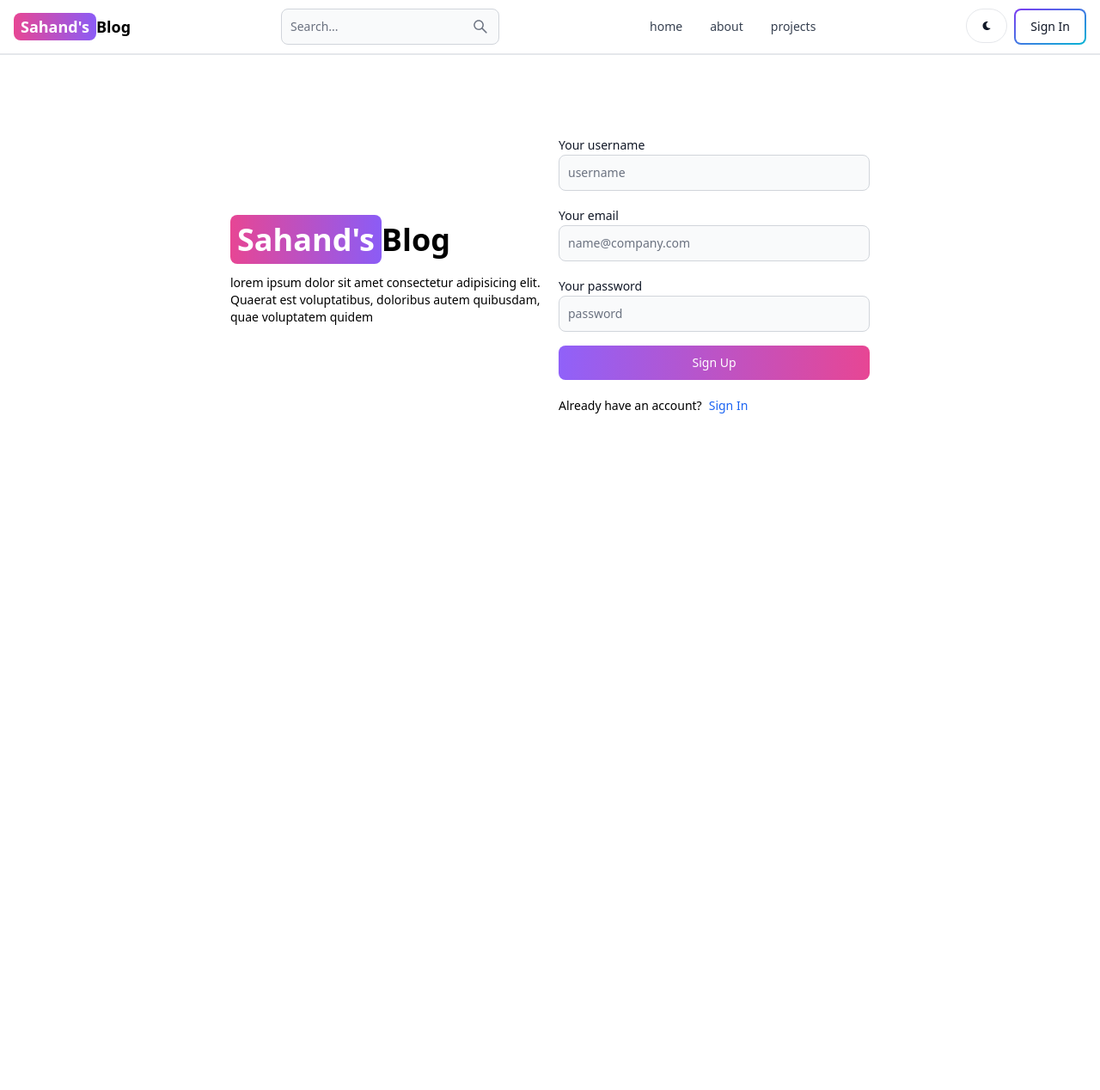
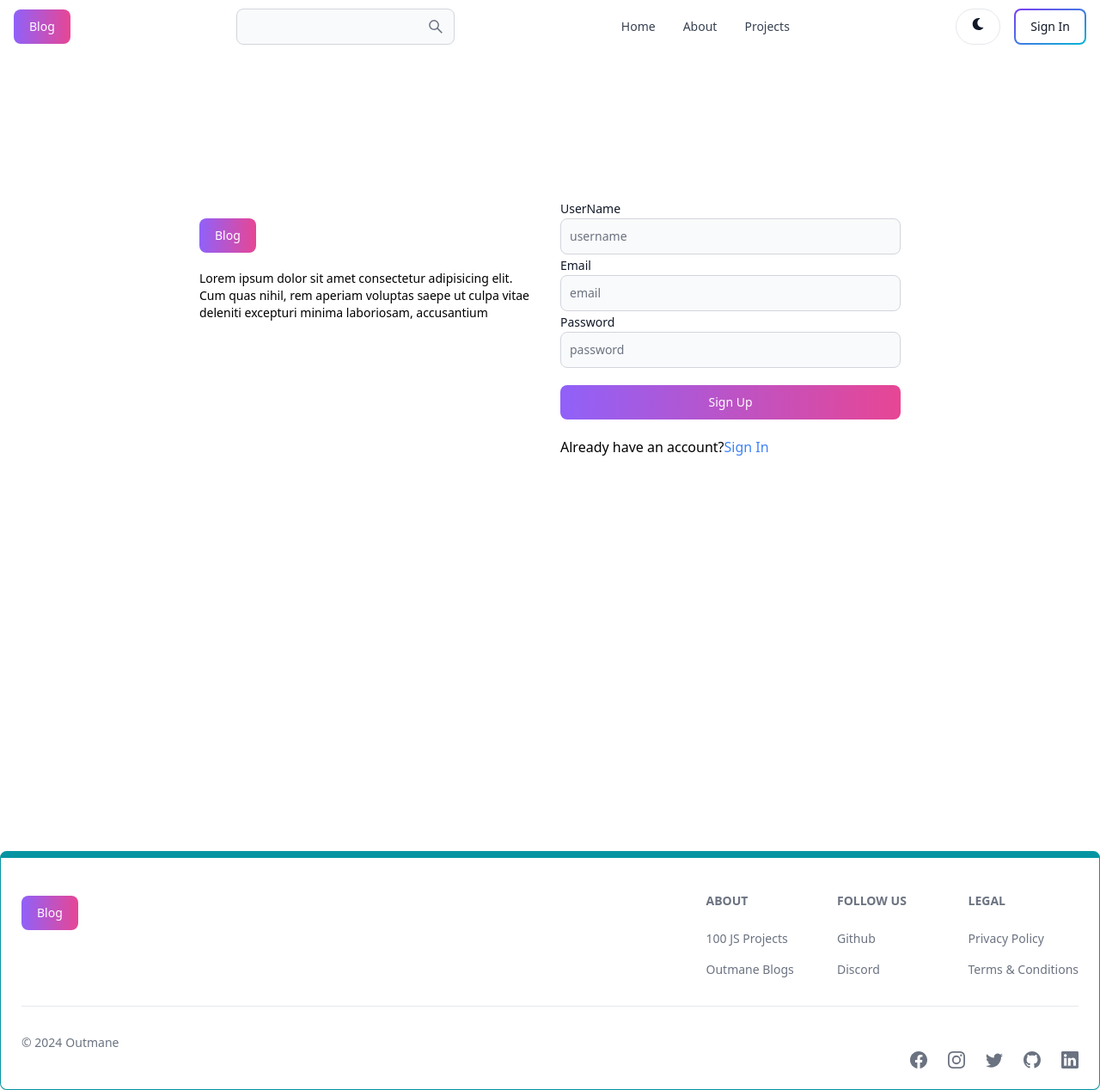
Before and after one commit to outmane33/mern-blog, a React (Vite) app in the folder client/: page /sign-up in a window 1280 px wide. Shown: the whole page at 86% size. Before the commit the page ends 944 px from the top, so only its background shows below. Built offline with nearby package versions, Linux system fonts and the light colour scheme.

Commit message:
create footer

```diff
--- a/client/src/App.jsx
+++ b/client/src/App.jsx
@@ -1,4 +1,3 @@
-import React from "react";
 import { BrowserRouter, Routes, Route } from "react-router-dom";
 import Home from "./pages/Home";
 import About from "./pages/About";
@@ -7,7 +6,7 @@ import SignUp from "./pages/SignUp";
 import Dashboard from "./pages/Dashboard";
 import Projects from "./pages/Projects";
 import Header from "./components/Header";
-
+import Footer from "./components/Footer";
 export default function App() {
   return (
     <BrowserRouter>
@@ -20,6 +19,7 @@ export default function App() {
         <Route path="/projects" element={<Projects />} />
         <Route path="/dashboard" element={<Dashboard />} />
       </Routes>
+      <Footer />
     </BrowserRouter>
   );
 }
--- /dev/null
+++ b/client/src/components/Footer.jsx
@@ -0,0 +1,101 @@
+import { Button, Footer } from "flowbite-react";
+import {
+  BsFacebook,
+  BsInstagram,
+  BsTwitter,
+  BsGithub,
+  BsLinkedin,
+} from "react-icons/bs";
+export default function FooterComponent() {
+  return (
+    <Footer container className="border border-t-8 border-teal-500">
+      <div className="w-full max-w-7xl mx-auto">
+        <div className="grid w-full justify-between sm:flex md:grid-cols-1">
+          <div>
+            <Button className="mt-5" gradientDuoTone="purpleToPink">
+              Blog
+            </Button>
+          </div>
+
+          <div className="grid grid-cols-2 gap-8 mt-4 sm:grid-cols-3 sm:gap-6">
+            {/*  first column */}
+            <div>
+              <Footer.Title title="about" />
+              <Footer.LinkGroup col>
+                <Footer.Link
+                  href="https://github.com/pankod/refine"
+                  target="_blank"
+                  rel="noopener noreferrer"
+                >
+                  100 JS Projects
+                </Footer.Link>
+                <Footer.Link
+                  href="/about"
+                  target="_blank"
+                  rel="noopener noreferrer"
+                >
+                  Outmane Blogs
+                </Footer.Link>
+              </Footer.LinkGroup>
+            </div>
+            {/* second column */}
+            <div>
+              <Footer.Title title="FOLLOW US" />
+              <Footer.LinkGroup col>
+                <Footer.Link
+                  href="https://github.com/pankod/refine"
+                  target="_blank"
+                  rel="noopener noreferrer"
+                >
+                  Github
+                </Footer.Link>
+                <Footer.Link
+                  href="/about"
+                  target="_blank"
+                  rel="noopener noreferrer"
+                >
+                  Discord
+                </Footer.Link>
+              </Footer.LinkGroup>
+            </div>
+            {/* third column */}
+            <div>
+              <Footer.Title title="LEGAL" />
+              <Footer.LinkGroup col>
+                <Footer.Link
+                  href="https://github.com/pankod/refine"
+                  target="_blank"
+                  rel="noopener noreferrer"
+                >
+                  Privacy Policy
+                </Footer.Link>
+                <Footer.Link
+                  href="/about"
+                  target="_blank"
+                  rel="noopener noreferrer"
+                >
+                  Terms & Conditions
+                </Footer.Link>
+              </Footer.LinkGroup>
+            </div>
+          </div>
+        </div>
+        <Footer.Divider />
+        <div className="w-full sm:flex sm:items-center: sm:justify-normal">
+          <Footer.Copyright
+            href="#"
+            by="Outmane"
+            year={new Date().getFullYear()}
+          />
+        </div>
+        <div className="flex gap-6 sm:mt-0 mt-4 sm:justify-end">
+          <Footer.Icon href="#" icon={BsFacebook} />
+          <Footer.Icon href="#" icon={BsInstagram} />
+          <Footer.Icon href="#" icon={BsTwitter} />
+          <Footer.Icon href="#" icon={BsGithub} />
+          <Footer.Icon href="#" icon={BsLinkedin} />
+        </div>
+      </div>
+    </Footer>
+  );
+}
--- a/client/src/components/Header.jsx
+++ b/client/src/components/Header.jsx
@@ -1,4 +1,3 @@
-import React from "react";
 import { Button, Navbar, TextInput } from "flowbite-react";
 import { Link, useLocation } from "react-router-dom";
 import { AiOutlineSearch } from "react-icons/ai";
@@ -6,45 +5,39 @@ import { FaMoon } from "react-icons/fa";
 export default function Header() {
   const path = useLocation().pathname;
   return (
-    <Navbar className="border-b-2">
-      <Link
-        to="/"
-        className="whitespace-nowrap text-sm sm:text-lg font-semibold dark:text-white"
-      >
-        <span className="px-2 py-1 bg-gradient-to-r from-pink-500 to-violet-500 rounded-lg text-white">
-          Sahand's
-        </span>
+    <Navbar>
+      <Button className="order-1" gradientDuoTone="purpleToPink">
         Blog
-      </Link>
+      </Button>
       <TextInput
         type="text"
-        placeholder="Search..."
         rightIcon={AiOutlineSearch}
-        className="hidden lg:block"
+        className="order-2 hidden sm:inline"
       />
-      <Button className="w-12 h-10 lg:hidden " color="gray" pill>
+      <Button className="order-2 sm:hidden " pill color="gray">
         <AiOutlineSearch />
       </Button>
-      <div className="flex gap-2 md:order-2">
-        <Button pill color="gray" className="w-12 h-10 hidden sm:block">
+
+      <div className="flex order-3 md:order-4 gap-4">
+        <Button pill color="gray">
           <FaMoon />
         </Button>
-        <Link to="/login">
-          <Button gradientDuoTone="purpleToBlue" outline>
-            Sign In
-          </Button>
-        </Link>
+
+        <Button gradientDuoTone="purpleToBlue" outline>
+          Sign In
+        </Button>
         <Navbar.Toggle />
       </div>
-      <Navbar.Collapse>
+
+      <Navbar.Collapse className="order-4 md:order-3">
         <Navbar.Link active={path === "/"} as={"div"}>
-          <Link to="/">home</Link>
+          <Link to="/">Home</Link>
         </Navbar.Link>
         <Navbar.Link active={path === "/about"} as={"div"}>
-          <Link to="/about">about</Link>
+          <Link to="/about">About</Link>
         </Navbar.Link>
         <Navbar.Link active={path === "/projects"} as={"div"}>
-          <Link to="/projects">projects</Link>
+          <Link to="/projects">Projects</Link>
         </Navbar.Link>
       </Navbar.Collapse>
     </Navbar>
--- a/client/src/pages/SignUp.jsx
+++ b/client/src/pages/SignUp.jsx
@@ -1,56 +1,127 @@
-import React from "react";
-import { Link } from "react-router-dom";
-import { Label, TextInput, Button } from "flowbite-react";
+import { Link, useNavigate } from "react-router-dom";
+import { Label, TextInput, Button, Alert, Spinner } from "flowbite-react";
+import { useState } from "react";
 
 export default function SignUp() {
+  const [inputData, setInputData] = useState({});
+  const navigate = useNavigate();
+  const [errorMessage, setErrorMessage] = useState(null);
+  const [loding, setLoding] = useState(false);
   return (
-    <div className="min-h-screen mt-20">
-      <div className="flex p-3 max-w-3xl mx-auto flex-col md:flex-row md:items-center gap-5">
+    <div className="min-h-screen mt-32">
+      <div className="flex flex-col p-10 gap-6  max-w-4xl mx-auto md:flex-row">
         {/* left */}
-        <div className="flex-1">
-          <Link to="/" className="font-bold dark:text-white text-4xl">
-            <span className="px-2 py-1 bg-gradient-to-r from-pink-500 to-violet-500 rounded-lg text-white">
-              Sahand's
-            </span>
+        <div className="flex-1 ">
+          <Button gradientDuoTone="purpleToPink" className="mt-6 text-3xl">
             Blog
-          </Link>
+          </Button>
           <p className="text-sm mt-5">
-            {/* big paragraph */}
-            lorem ipsum dolor sit amet consectetur adipisicing elit. Quaerat est
-            voluptatibus, doloribus autem quibusdam, quae voluptatem quidem
+            Lorem ipsum dolor sit amet consectetur adipisicing elit. Cum quas
+            nihil, rem aperiam voluptas saepe ut culpa vitae deleniti excepturi
+            minima laboriosam, accusantium
           </p>
         </div>
         {/* right */}
         <div className="flex-1">
-          <form className="flex flex-col gap-4 ">
-            <div className="">
-              <Label value="Your username" />
-              <TextInput type="text" placeholder="username" id="username" />
-            </div>
-            <div className="">
-              <Label value="Your email" />
+          <form onSubmit={handleSubmit}>
+            {/* form group username */}
+            <div>
+              <Label>UserName</Label>
               <TextInput
                 type="text"
-                placeholder="name@company.com"
-                id="email"
+                placeholder="username"
+                id="username"
+                onChange={handleInputChange}
               />
             </div>
-            <div className="">
-              <Label value="Your password" />
-              <TextInput type="password" placeholder="password" id="password" />
+            {/* form group email */}
+            <div>
+              <Label>Email</Label>
+              <TextInput
+                type="email"
+                placeholder="email"
+                id="email"
+                onChange={handleInputChange}
+              />
             </div>
-            <Button gradientDuoTone="purpleToPink" type="submit">
+            {/* form group */}
+            <div>
+              <Label>Password</Label>
+              <TextInput
+                type="password"
+                placeholder="password"
+                id="password"
+                onChange={handleInputChange}
+              />
+            </div>
+            <Button
+              gradientDuoTone="purpleToPink"
+              className="w-full mt-5"
+              type="submit"
+              disabled={loding}
+            >
               Sign Up
             </Button>
           </form>
-          <div className="flex gap-2 text-sm mt-5">
+          <div className="mt-5">
             <span>Already have an account?</span>
-            <Link to="/sign-in" className="text-blue-600">
-              Sign In
+            <Link to="/sign-in" className="text-blue-500">
+              {loding ? (
+                <>
+                  <Spinner size="sm" /> <span className="pl-3">loading...</span>
+                </>
+              ) : (
+                "Sign In"
+              )}
             </Link>
           </div>
+          {errorMessage && (
+            <Alert className="mt-5" color="failure">
+              {errorMessage}
+            </Alert>
+          )}
         </div>
       </div>
     </div>
   );
+
+  function handleInputChange(e) {
+    const name = e.target.id;
+    const value = e.target.value;
+    setInputData({ ...inputData, [name]: value });
+  }
+
+  async function handleSubmit(e) {
+    e.preventDefault();
+
+    if (!inputData.username || !inputData.email || !inputData.password) {
+      setErrorMessage("All fields are required");
+      return;
+    }
+
+    try {
+      setLoding(true);
+      setErrorMessage(null);
+      const res = await fetch("/api/v1/auth/signup", {
+        method: "POST",
+        headers: {
+          "Content-Type": "application/json",
+        },
+        body: JSON.stringify(inputData),
+      });
+
+      const data = await res.json();
+      if (data.status === "success") {
+        setLoding(false);
+        navigate("/sign-in");
+      } else {
+        setErrorMessage(data.message);
+        return;
+      }
+    } catch (err) {
+      setErrorMessage(err.message);
+      setLoding(false);
+      console.log(err);
+    }
+  }
 }
--- a/client/vite.config.js
+++ b/client/vite.config.js
@@ -1,7 +1,15 @@
-import { defineConfig } from 'vite'
-import react from '@vitejs/plugin-react-swc'
+import { defineConfig } from "vite";
+import react from "@vitejs/plugin-react-swc";
 
-// https://vite.dev/config/
+// https://vitejs.dev/config/
 export default defineConfig({
+  server: {
+    proxy: {
+      "/api": {
+        target: "http://localhost:8000",
+        secure: false,
+      },
+    },
+  },
   plugins: [react()],
-})
+});
```
Also changed, not shown: 1 other file (tests, documents, lock files or other folders).
